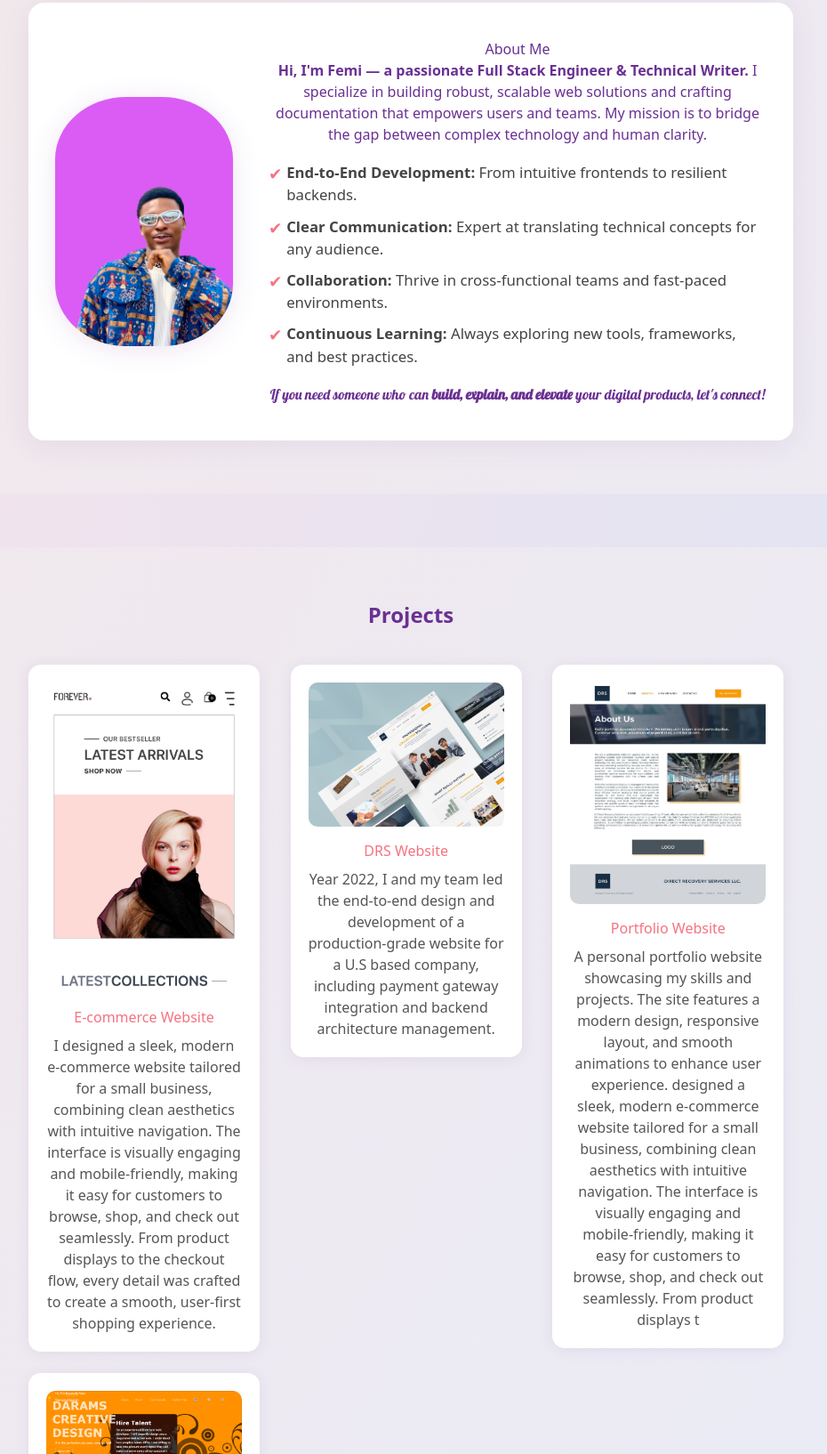
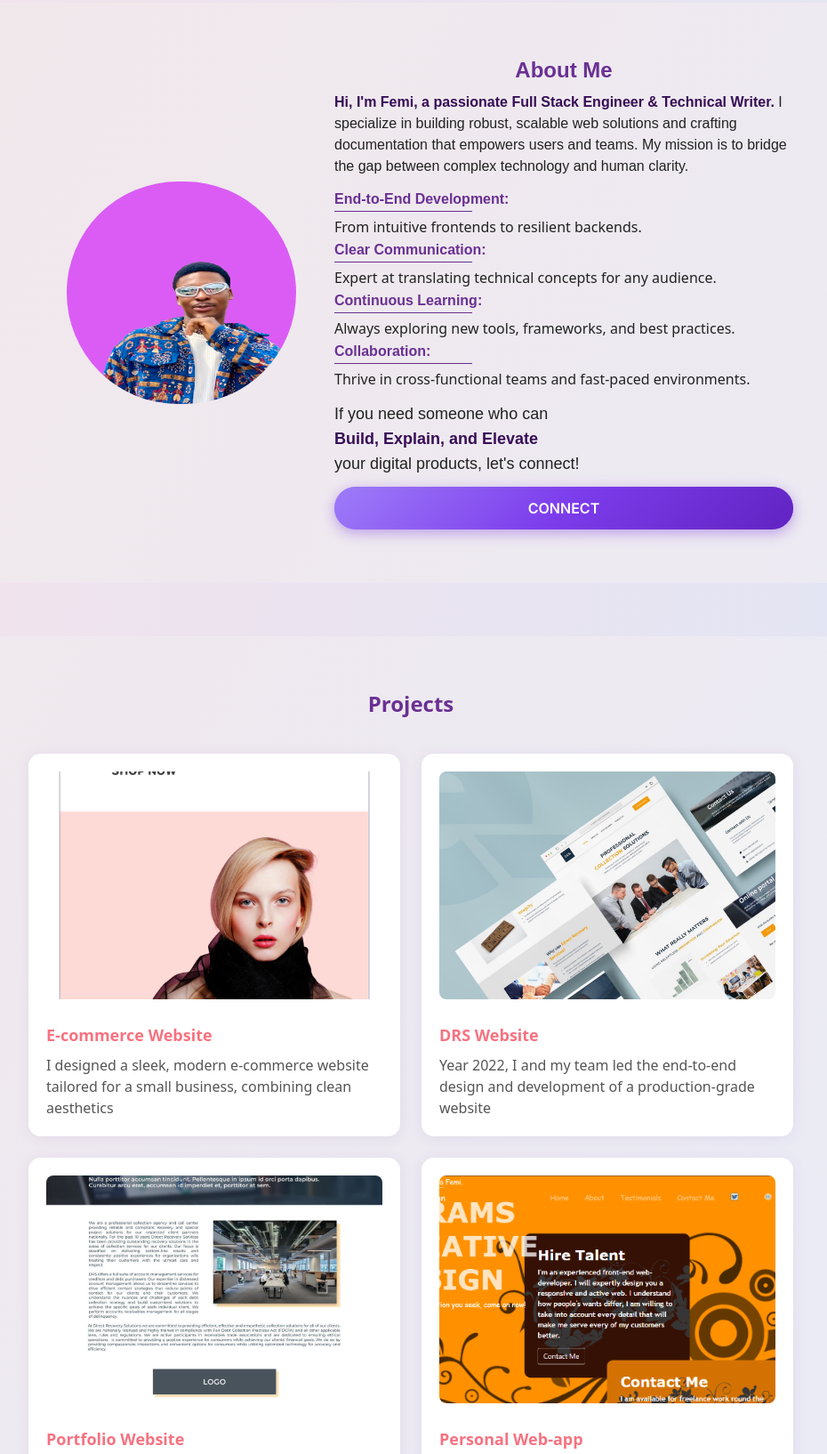
Before and after one commit to DaramolaFemi/My-website, a plain HTML site: page index.html in a window 1280 px wide. Shown: the part 554-2188 px from the top of the page at 89% size, without its empty margins (178-1108 px from the left). Drawn offline with nearby package versions, Linux system fonts and the light colour scheme; a web font is replaced by a local one.

Commit message:
radical changes

```diff
--- a/frosty.css
+++ b/frosty.css
@@ -2,6 +2,7 @@ body {
     margin: 0;
     font-family: "Libertinus Math", system-ui;
     background: linear-gradient(120deg, #f3e7e9 0%, #e3eeff 100%);
+    /* background-image: linear-gradient(to top, #cd9cf2 0%, #f6f3ff 100%); */
     color: #222;
     opacity: 0;
     transition: opacity 0.7s;
@@ -249,6 +250,64 @@ h2 {
 
     }
 
+     .connect-button {
+    display: inline-block;
+    text-align: center;
+    padding: 0.75rem 1.5rem;
+    text-transform: uppercase;
+    font-family: 'Inter', sans-serif; /* Modern font */
+    font-weight: 600;
+    color: white;
+    background: linear-gradient(135deg, #8b5cf6 0%, #6d28d9 100%);
+    border-radius: 9999px;
+    border: none;
+    position: relative;
+    overflow: hidden;
+    box-shadow: 0 4px 15px rgba(109, 40, 217, 0.4);
+    transition: all 0.3s ease;
+    z-index: 1;
+  }
+
+  .connect-button::before {
+    content: '';
+    position: absolute;
+    top: -2px;
+    left: -2px;
+    right: -2px;
+    bottom: -2px;
+    z-index: -1;
+    background: linear-gradient(135deg, #a78bfa 0%, #7c3aed 50%, #5b21b6 100%);
+    border-radius: 9999px;
+    opacity: 0.7;
+    transition: all 0.3s ease;
+  }
+
+  .connect-button:hover {
+    transform: translateY(-2px);
+    box-shadow: 0 8px 25px rgba(109, 40, 217, 0.6);
+  }
+
+  .connect-button:hover::before {
+    opacity: 1;
+    animation: pulse 2s infinite;
+  }
+
+  .connect-button:active {
+    transform: translateY(0);
+  }
+
+  @keyframes pulse {
+    0% {
+      box-shadow: 0 0 0 0 rgba(168, 85, 247, 0.7);
+    }
+    70% {
+      box-shadow: 0 0 0 10px rgba(168, 85, 247, 0);
+    }
+    100% {
+      box-shadow: 0 0 0 0 rgba(168, 85, 247, 0);
+    }
+  }
+
 
 
 .projects-grid {
@@ -262,16 +321,21 @@ h2 {
     background: #fff;
     border-radius: 14px;
     box-shadow: 0 2px 16px rgba(106,48,147,0.08);
-    width: 260px;
-    height: fit-content;
     padding: 20px;
-    text-align: center;
     transition: transform 0.2s, box-shadow 0.2s;
-}
+  }
 
+  .project-card:hover {
+    transform: translateY(-5px);
+    box-shadow: 0 8px 24px rgba(106,48,147,0.12);
+  }
 .project-card img {
-    width: max-content;
-    border-radius: 10px;
+    /* width: 300px;
+    height: 200px; */
+    /* height: max-content;
+    width:max-content; */
+    margin: 0 auto;
+    /* border-radius: 10px; */
     margin-bottom: 15px;
 }
 
@@ -460,8 +524,8 @@ h2 {
 
 .pro-about .about-photo img {
     width: 200px;
-    height: 280px;
-    border-radius: 40% / 25%; /* elongated ellipse */
+    height: 200px;
+    border-radius: 50% ;
     object-fit: cover;
     background: #fafafa;
     border: none;              /* Remove border */
@@ -482,7 +546,7 @@ h2 {
 
 .pro-about .about-highlight {
     font-size: 1rem;
-    color: #6a3093;
+    color:#555;
     margin-bottom: 18px;
     font-weight: 500;
 }
@@ -495,13 +559,24 @@ h2 {
     color: #6a3093;
 
 }
-
+.about-strengths li b {
+  font-family: sans-serif;
+  color: #6a3093;
+}
 .pro-about .about-call-to-action{
         font-size: 1rem;
-        font-family: 'lobster', cursive;
+        font-family:sans-serif;
         color: #6a3093;
 }
+.family{
+    font-family: sans-serif;
+}
+.aboutHr{
+    margin-bottom: 5px;
+    background: #6a3093 !important;
+    height: 2px;
 
+}
 
 .pro-about .about-strengths li {
     margin-bottom: 10px;
@@ -511,7 +586,6 @@ h2 {
     position: relative;
 }
 .pro-about .about-strengths li::before {
-    content: "✔";
     color: #f67280;
     position: absolute;
     left: 0;
@@ -531,12 +605,12 @@ section.show, .project-card.show {
     transform: translateY(0);
 }
 
-.pro-skills .skills-grid {
+/* .pro-skills .skills-grid {
     display: grid;
     grid-template-columns: repeat(auto-fit, minmax(100px, 1fr));
     gap: 28px;
     margin-top: 30px;
-}
+} */
 
 .skill-card {
     background: rgba(245,245,255,0.95);
--- a/index.html
+++ b/index.html
@@ -52,31 +52,40 @@
         </div>
      </header>
 <!-- na here my problem start. Body -->
+ <hr class="section-divider">
 
-    <section id="about" class="about-section pro-about">
-    <div class="about-content">
-        <div class="about-photo">
-            <img src="Frostyimages/FemiFuture.png" alt="Daramola Femi" />
+
+    <section id="" class="">
+    <div class="flex flex-col w-full justify-between  items-center md:flex-row flex-wrap w-full">
+        <div class="md:w-[30%] mx-auto w-full">
+            <img src="Frostyimages/FemiFuture.png" class="md:w-[400px] md:h-[250px] mx-auto w-[200px] h-[200px] rounded-full" alt="Daramola Femi" />
         </div>
-        <div class="about-text">
-            <h2>About Me</h2>
-            <p class="about-highlight">
-                <strong>Hi, I'm Femi — a passionate Full Stack Engineer & Technical Writer.</strong>
+        <div class="md:w-[60%] md:text-left text-center w-full">
+            <h2 class="text-2xl mb-2 font-bold family">About Me</h2>
+            <p class="about-highlight family mb-3">
+                <strong class="text-[#370d56]">Hi, I'm Femi, a passionate Full Stack Engineer & Technical Writer.</strong>
                 I specialize in building robust, scalable web solutions and crafting documentation that empowers users and teams. My mission is to bridge the gap between complex technology and human clarity.</p>
 
                 <ul class="about-strengths">
-                    <li><b>End-to-End Development:</b> From intuitive frontends to resilient backends.</li>
-                    <li><b>Clear Communication:</b> Expert at translating technical concepts for any audience.</li>
-                    <li><b>Collaboration:</b> Thrive in cross-functional teams and fast-paced environments.</li>
-                    <li><b>Continuous Learning:</b> Always exploring new tools, frameworks, and best practices.</li>
+                    <li><b>End-to-End Development: <hr class="md:w-[30%] w-[60%] mx-auto sm:mx-0 aboutHr"> </b> From intuitive frontends to resilient backends.</li>
+                    <li><b>Clear Communication: <hr class="md:w-[30%] w-[50%] mx-auto sm:mx-0 aboutHr"></b> Expert at translating technical concepts for any audience.</li>
+                    <li><b>Continuous Learning: <hr class="md:w-[30%] w-[45%] mx-auto sm:mx-0 aboutHr"></b> Always exploring new tools, frameworks, and best practices.</li>
+                    <li><b>Collaboration: <hr class="md:w-[30%] w-[30%] mx-auto sm:mx-0 aboutHr"></b> Thrive in cross-functional teams and fast-paced environments.</li>
+
                 </ul>
+                <!-- connect -->
+                  <div class="flex flex-col justify-start text-center md:text-left mt-3 gap-3">
+ <p class="about-call-to-action text-lg w-full family">
+                If you need someone who can <br> <b class="text-[#370d56]">Build, Explain, and Elevate</b> <br> your digital products, let's connect!
+            </p>
+            <a href="#contact" class="connect-button md:w-full mx-auto md:mx-0 w-32">
+            Connect
+            </a>
 
-            <p class="about-call-to-action">
-                If you need someone who can <b>build, explain, and elevate</b> your digital products, let's connect!
-            </p>
+    </div>
+            </div>
+    </div>
 
-        </div>
-    </div>
 </section>
 
     <!-- between sections -->
@@ -84,42 +93,51 @@
 <hr class="section-divider">
 
 <!-- rebuilding the projects styling with tailwind -->
-    <section id="projects" class="">
-        <h2 class="text-2xl pb-10 font-semibold">Projects</h2>
+    <section id="" class="w-full mx-auto flex bg-red flex-col justify-center">
+        <h2 class="text-2xl pb-10 text-center font-semibold">Projects</h2>
 
 
-        <div class="grid grid-cols-1 sm:grid-cols-2 md:grid-cols-3 lg:grid-cols-3 gap-6">
-         <div class="project-card">
-                <img src="Frostyimages/webapp3.jpeg" alt="Project 4">
-                <h3>E-commerce Website</h3>
-                <p>I designed a sleek, modern e-commerce website tailored for a small business, combining clean aesthetics with intuitive navigation. The interface is visually engaging and mobile-friendly, making it easy for customers to browse, shop, and check out seamlessly. From product displays to the checkout flow, every detail was crafted to create a smooth, user-first shopping experience.</p>
-            <!-- <button>view</button> optional.. -->
-            </div>
+        <div class="grid grid-cols-1 sm:grid-cols-2 md:grid-cols-2 lg:grid-cols-2 gap-6">
 
-            <div class="project-card">
-                <img src="Frostyimages/webapp1.jpeg" alt="Project 1">
-                <h3>DRS Website</h3>
-                <p>Year 2022, I and my team led the end-to-end design and development of a production-grade website for a U.S based company, including payment gateway integration and backend architecture management.</p>
-            </div>
+       <!-- Project Card 1 -->
+  <div class="project-card flex flex-col h-full">
+    <div class="w-full h-64 overflow-hidden rounded-lg mb-4">
+      <img src="Frostyimages/webapp3.jpeg" alt="Project 4" class="w-full h-full object-cover">
+    </div>
+    <h3 class="text-lg font-semibold mb-2">E-commerce Website</h3>
+    <p class="text-gray-600 flex-grow">I designed a sleek, modern e-commerce website tailored for a small business, combining clean aesthetics</p>
+  </div>
 
-            <div class="project-card">
-                <img src="Frostyimages/webapp2.jpeg" alt="Project 2">
-                <h3>Portfolio Website</h3>
-                <p>A personal portfolio website showcasing my skills and projects. The site features a modern design, responsive layout, and smooth animations to enhance user experience.
-                     designed a sleek, modern e-commerce website tailored for a small business, combining clean aesthetics with intuitive navigation. The interface is visually engaging and mobile-friendly, making it easy for customers to browse, shop, and check out seamlessly. From product displays t
-                </p>
-            </div>
+  <!-- Project Card 2 -->
+  <div class="project-card flex flex-col h-full">
+    <div class="w-full h-64 overflow-hidden rounded-lg mb-4">
+      <img src="Frostyimages/webapp1.jpeg" alt="Project 1" class="w-full h-full object-cover">
+    </div>
+    <h3 class="text-lg font-semibold mb-2">DRS Website</h3>
+    <p class="text-gray-600 flex-grow">Year 2022, I and my team led the end-to-end design and development of a production-grade website</p>
+  </div>
 
-            <div class="project-card">
-                <img src="Frostyimages/oldportfolio.png" alt="Project 3">
-                <h3>Personal Web-app </h3>
-                <p>A web app created to display services and skills of a fellow designer. This website only made use of css3 and css animation coupled with html. it is fully responsive and user user-friendly.</p>
+  <!-- Project Card 3 -->
+  <div class="project-card flex flex-col h-full">
+    <div class="w-full h-64 overflow-hidden rounded-lg mb-4">
+      <img src="Frostyimages/webapp2.jpeg" alt="Project 2" class="w-full h-full object-cover">
+    </div>
+    <h3 class="text-lg font-semibold mb-2">Portfolio Website</h3>
+    <p class="text-gray-600 flex-grow">A personal portfolio website showcasing my skills and projects. The site features a modern design, responsive layout, and smooth transitions</p>
+  </div>
 
-             </div>
-<!-- I Added more project card -->
+  <!-- Project Card 4 -->
+  <div class="project-card flex flex-col h-full">
+    <div class="w-full h-64 overflow-hidden rounded-lg mb-4">
+      <img src="Frostyimages/oldportfolio.png" alt="Project 3" class="w-full h-full object-cover">
+    </div>
+    <h3 class="text-lg font-semibold mb-2">Personal Web-app</h3>
+    <p class="text-gray-600 flex-grow">A web app created to display services and skills of a fellow designer. This website only made use of css3</p>
+  </div>
 
 
-
+        </div>
+<!-- I Added more project card -->
 
     </section>
 <!-- clients section-->
@@ -132,7 +150,7 @@
 
     <section id="skills" class="skills-section pro-skills">
         <h2 class="text-2xl pb-10 font-semibold">Skills</h2>
-        <div class="skills-grid">
+        <div class="grid grid-cols-2 md:grid-cols-5 gap-5">
             <div class="skill-card">
                 <span class="skill-icon" data-tooltip="HTML5"><i class="fab fa-html5"></i></span>
                 <span class="skill-name">HTML5</span>
@@ -168,8 +186,8 @@
                 <span class="skill-name">tailwind css</span>
             </div>
             <div class="skill-card">
-                <span class="skill-icon" data-tooltip="content-writing"><i class="fa-solid fa-pen-to-square"></i></span>
-                <span class="skill-name text-center">content writting</span>
+                <span class="skill-icon" data-tooltip="content-writing"><i  class="fa-solid fa-pen-to-square"></i></span>
+                <span class="skill-name text-center">Technical writting</span>
             </div>
         </div>
     </section>
```
